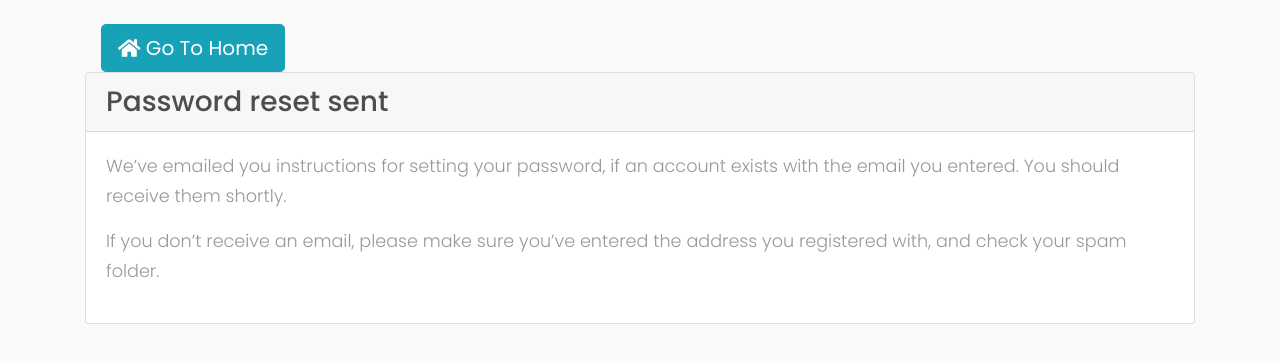
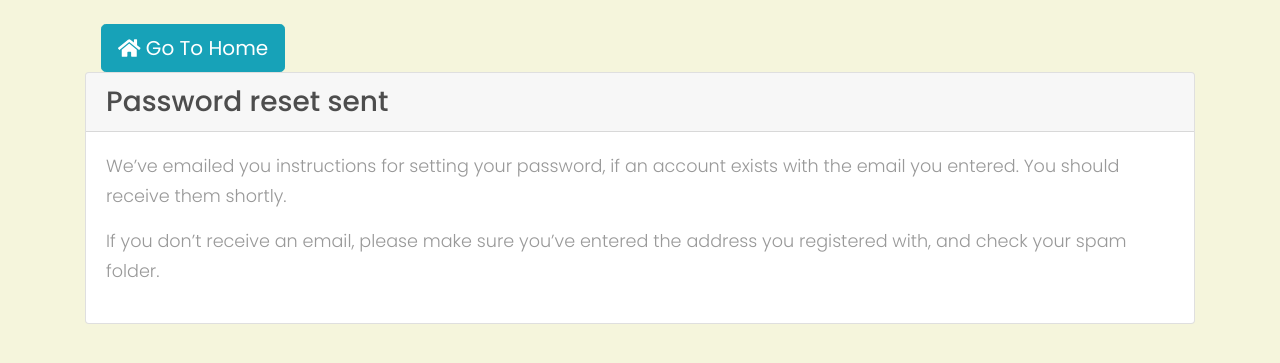
Before and after one commit to nirmal2i43a5/E-Commerce, a Django app: page /reset_password_sent/ in a window 1280 px wide. Shown: the top 363 px of the page. Run offline with Django 3.2, Linux system fonts and the light colour scheme; some libraries are stand-ins or nearby versions.

Commit message:
reset password manage

```diff
--- a/Profile/templates/passwordreset/password_reset_sent.html
+++ b/Profile/templates/passwordreset/password_reset_sent.html
@@ -17,5 +17,10 @@
 
     </div>
   </div>
+  <style>
+       body{
+		background: #F5F5DC;;
+	}
+  </style>
 
   {% endblock %}
```
